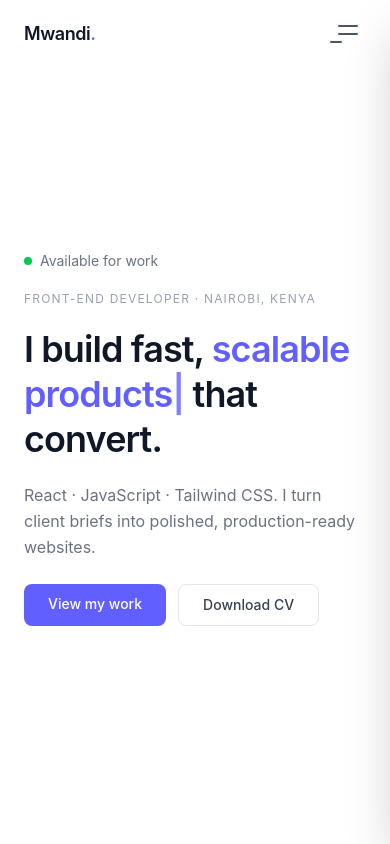
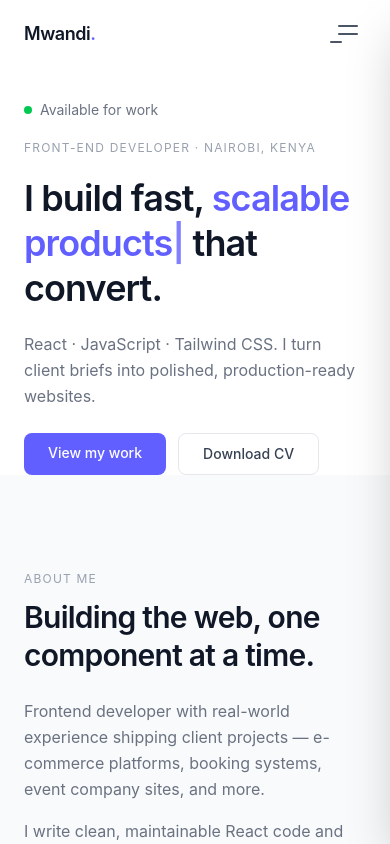
Before and after one commit to Mwandii/Portfolio, a React (Vite) app: page / in a window 390 px wide. Shown: the top 844 px of the page. Built offline with nearby package versions, Linux system fonts and the light colour scheme.

Commit message:
fix padding in hero section

```diff
--- a/src/components/sections/Hero.jsx
+++ b/src/components/sections/Hero.jsx
@@ -71,8 +71,8 @@ function Hero() {
   }, [charIndex, currentPhrase]);
 
   return (
-    <section id="home" className="min-h-screen bg-white flex items-center">
-      <div className="max-w-6xl mx-auto px-6 pt-24 pb-16 lg:py-24 w-full">
+    <section id="home" className=" bg-white flex items-center">
+      <div className="max-w-6xl mx-auto px-6 pt-25  lg:py-24 w-full">
         <div className="grid grid-cols-1 lg:grid-cols-2 gap-12 lg:gap-16 items-center">
 
           {/* Left — text */}
```
